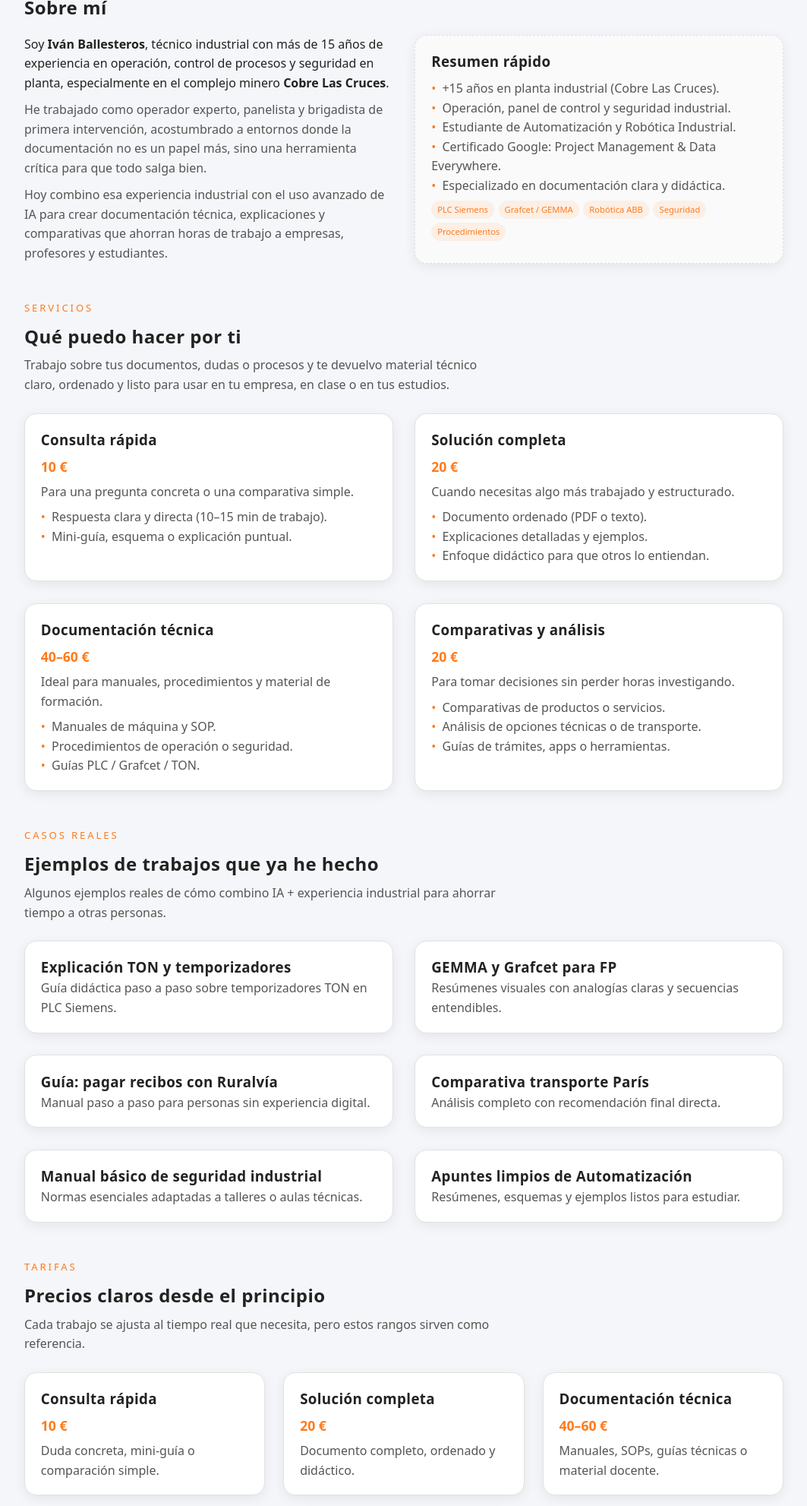
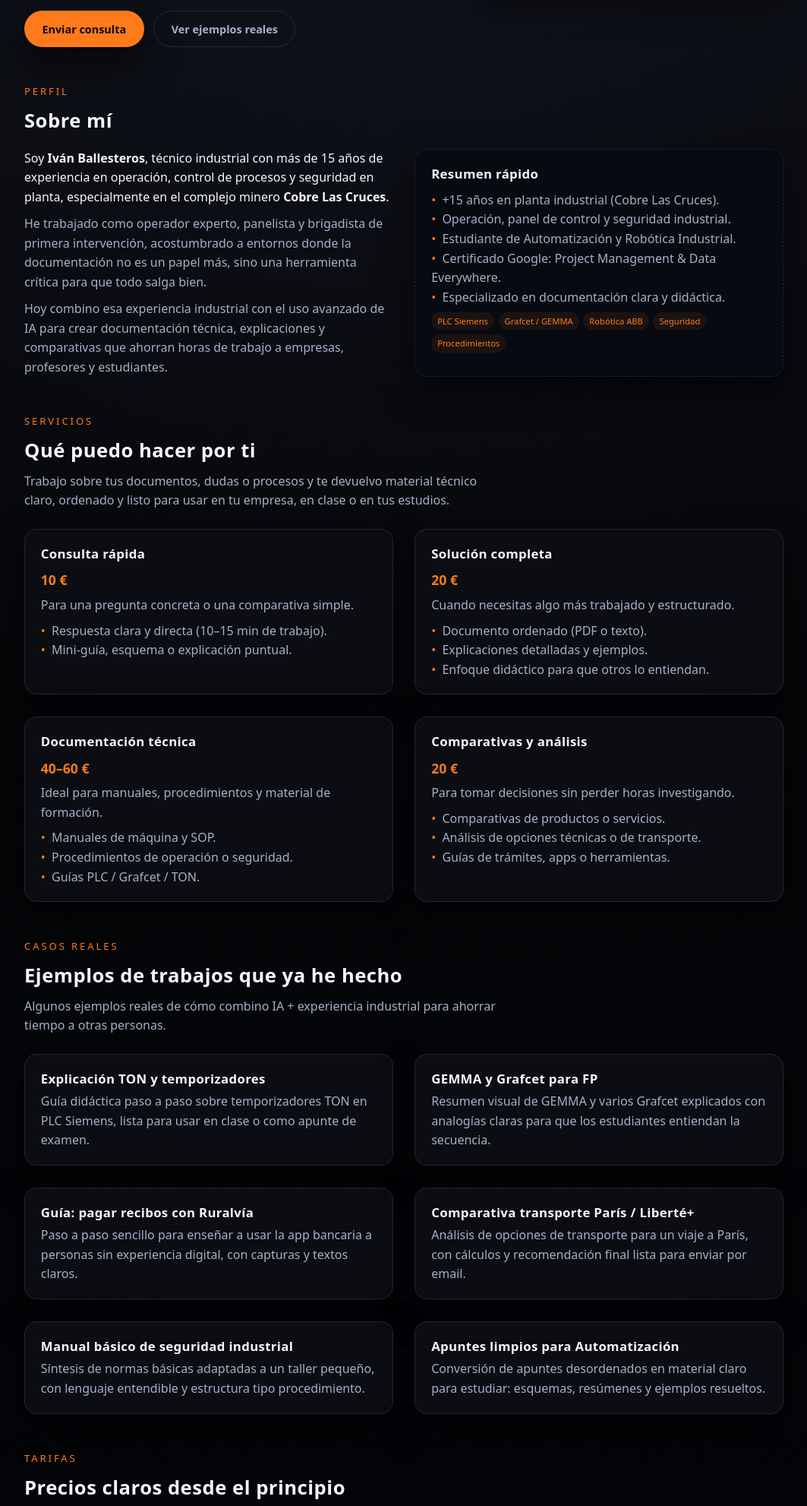
Before and after one commit to 00uno/ibc-doc-tecnica, a plain HTML site: page index.html in a window 1280 px wide. Shown: the part 611-2593 px from the top of the page at 76% size, without its empty margins (108-1171 px from the left). Drawn offline with Linux system fonts and the light colour scheme.

Commit message:
Update index.html

```diff
--- a/index.html
+++ b/index.html
@@ -4,21 +4,18 @@
   <meta charset="UTF-8" />
   <title>IBC · Documentación Técnica Inteligente</title>
   <meta name="viewport" content="width=device-width, initial-scale=1" />
-
   <style>
     :root {
-      /* PALETA CLARA */
-      --bg: #f5f6f9;
-      --bg-alt: #ffffff;
-      --text: #222;
-      --text-soft: #555;
+      --bg: #050608;
+      --bg-alt: #0b0d12;
       --accent: #ff7a1a;
-      --accent-soft: rgba(255, 122, 26, 0.09);
-
-      --border: #e2e2e2;
+      --accent-soft: rgba(255, 122, 26, 0.08);
+      --text: #f5f7ff;
+      --text-soft: #a7afc7;
+      --border: #232534;
+      --shadow: 0 18px 45px rgba(0, 0, 0, 0.6);
       --radius: 16px;
       --max-width: 1040px;
-      --shadow: 0 4px 16px rgba(0,0,0,0.07);
     }
 
     * {
@@ -29,7 +26,7 @@
 
     body {
       font-family: system-ui, -apple-system, BlinkMacSystemFont, "Segoe UI", sans-serif;
-      background: var(--bg);
+      background: radial-gradient(circle at top, #151824 0, #050608 45%, #020308 100%);
       color: var(--text);
       line-height: 1.6;
     }
@@ -38,15 +35,17 @@
       color: var(--accent);
       text-decoration: none;
     }
-    a:hover { text-decoration: underline; }
 
-    /* HEADER */
+    a:hover {
+      text-decoration: underline;
+    }
+
     header {
       position: sticky;
       top: 0;
       z-index: 999;
-      background: rgba(255,255,255,0.9);
-      backdrop-filter: blur(12px);
+      background: linear-gradient(to bottom, rgba(5, 6, 8, 0.96), rgba(5, 6, 8, 0.9));
+      backdrop-filter: blur(16px);
       border-bottom: 1px solid var(--border);
     }
 
@@ -60,7 +59,6 @@
       gap: 1rem;
     }
 
-    /* LOGO */
     .logo {
       display: flex;
       align-items: center;
@@ -71,13 +69,13 @@
       width: 44px;
       height: 44px;
       border-radius: 999px;
-      background: radial-gradient(circle at 30% 25%, #ffe6cc 0, #ff7a1a 45%, #b95418 100%);
+      background: radial-gradient(circle at 30% 25%, #ffc98a 0, #ff7a1a 35%, #7a3310 100%);
       display: flex;
       align-items: center;
       justify-content: center;
       font-weight: 700;
       font-size: 1.2rem;
-      color: white;
+      color: #0a0a0a;
       box-shadow: var(--shadow);
     }
 
@@ -94,7 +92,6 @@
       color: var(--text-soft);
     }
 
-    /* NAV LINKS */
     .nav-links {
       display: flex;
       gap: 1.2rem;
@@ -116,19 +113,33 @@
       display: none;
     }
 
-    /* MAIN */
     main {
       max-width: var(--max-width);
       margin: 0 auto;
       padding: 1.8rem 1.25rem 3rem;
     }
 
-    section { margin: 3rem 0; }
+    section {
+      margin: 3rem 0;
+    }
 
     h1, h2, h3 {
       font-weight: 700;
       letter-spacing: 0.02em;
-      color: #222;
+    }
+
+    h1 {
+      font-size: clamp(2.1rem, 3vw + 1rem, 2.8rem);
+    }
+
+    h2 {
+      font-size: 1.6rem;
+      margin-bottom: 0.4rem;
+    }
+
+    h3 {
+      font-size: 1.05rem;
+      margin-bottom: 0.2rem;
     }
 
     .eyebrow {
@@ -139,9 +150,10 @@
       margin-bottom: 0.5rem;
     }
 
-    .muted { color: var(--text-soft); }
+    .muted {
+      color: var(--text-soft);
+    }
 
-    /* HERO */
     .hero {
       display: grid;
       grid-template-columns: minmax(0, 3fr) minmax(0, 2.2fr);
@@ -176,7 +188,7 @@
 
     .btn-primary {
       background: var(--accent);
-      color: #fff;
+      color: #130900;
       box-shadow: var(--shadow);
     }
 
@@ -196,7 +208,7 @@
     }
 
     .hero-side {
-      background: #ffffff;
+      background: radial-gradient(circle at top, #1b2034 0, #050608 55%);
       border-radius: 24px;
       padding: 1.5rem 1.6rem;
       border: 1px solid var(--border);
@@ -218,19 +230,17 @@
       font-size: 0.72rem;
       padding: 0.25rem 0.6rem;
       border-radius: 999px;
-      border: 1px solid rgba(0,0,0,0.06);
-      background: #fafafa;
+      border: 1px solid rgba(255,255,255,0.06);
+      background: rgba(3,4,10,0.7);
       color: var(--text-soft);
     }
 
-    /* GRID GENERAL */
     .grid-2 {
       display: grid;
       grid-template-columns: repeat(2, minmax(0, 1fr));
       gap: 1.8rem;
     }
 
-    /* CARDS */
     .card {
       background: var(--bg-alt);
       border-radius: var(--radius);
@@ -240,15 +250,21 @@
     }
 
     .card-soft {
-      background: #fafafa;
+      background: rgba(8, 10, 18, 0.9);
       border-style: dashed;
     }
 
-    /* LISTAS */
-    ul { list-style: none; margin-top:0.5rem; }
-    li::before { content:"• "; color:var(--accent); margin-right:0.25rem; }
+    ul {
+      list-style: none;
+      margin-top: 0.5rem;
+    }
 
-    /* TAGS */
+    li::before {
+      content: "• ";
+      color: var(--accent);
+      margin-right: 0.25rem;
+    }
+
     .tag-row {
       margin-top: 0.4rem;
       display: flex;
@@ -264,7 +280,6 @@
       color: var(--accent);
     }
 
-    /* PRICING */
     .pricing {
       display: grid;
       grid-template-columns: repeat(3, minmax(0, 1fr));
@@ -279,7 +294,6 @@
       margin-bottom: 0.4rem;
     }
 
-    /* CONTACTO GRID */
     .contact-grid {
       display: grid;
       grid-template-columns: minmax(0, 1.1fr) minmax(0, 1.4fr);
@@ -287,7 +301,6 @@
       align-items: flex-start;
     }
 
-    /* FORMULARIO */
     form {
       display: flex;
       flex-direction: column;
@@ -300,7 +313,7 @@
     }
 
     input, textarea {
-      background: #ffffff;
+      background: #050609;
       border-radius: 10px;
       border: 1px solid var(--border);
       padding: 0.55rem 0.75rem;
@@ -316,7 +329,6 @@
       border-color: var(--accent);
     }
 
-    /* FOOTER */
     footer {
       border-top: 1px solid var(--border);
       padding: 1rem 1.25rem 1.8rem;
@@ -325,26 +337,32 @@
       color: var(--text-soft);
     }
 
-    /* RESPONSIVE */
     @media (max-width: 860px) {
-      .hero { grid-template-columns: minmax(0, 1fr); }
-      .hero-side { order: -1; }
-
-      .grid-2 { grid-template-columns: minmax(0, 1fr); }
-
-      .pricing { grid-template-columns: minmax(0, 1fr); }
-
-      .contact-grid { grid-template-columns: minmax(0, 1fr); }
-
-      .nav-links { display: none; }
-
-      .nav-cta { display: inline-flex; }
+      .hero {
+        grid-template-columns: minmax(0, 1fr);
+      }
+      .hero-side {
+        order: -1;
+      }
+      .grid-2 {
+        grid-template-columns: minmax(0, 1fr);
+      }
+      .pricing {
+        grid-template-columns: minmax(0, 1fr);
+      }
+      .contact-grid {
+        grid-template-columns: minmax(0, 1fr);
+      }
+      .nav-links {
+        display: none;
+      }
+      .nav-cta {
+        display: inline-flex;
+      }
     }
   </style>
 </head>
-
 <body>
-
   <header>
     <nav class="nav">
       <div class="logo">
@@ -354,7 +372,6 @@
           <div class="logo-text-sub">IA + experiencia industrial</div>
         </div>
       </div>
-
       <div class="nav-links">
         <a href="#inicio">Inicio</a>
         <a href="#sobre-mi">Sobre mí</a>
@@ -363,13 +380,11 @@
         <a href="#tarifas">Tarifas</a>
         <a href="#contacto">Contacto</a>
       </div>
-
       <a href="#contacto" class="btn btn-primary nav-cta">Enviar consulta</a>
     </nav>
   </header>
 
   <main>
-
     <!-- HERO -->
     <section id="inicio" class="hero">
       <div class="hero-main">
@@ -387,17 +402,13 @@
 
       <aside class="hero-side">
         <h3>Qué obtienes conmigo</h3>
-        <p class="muted">
-          Respuestas técnicas claras, sin relleno y listas para aplicar en campo o en el aula.
-        </p>
-
+        <p class="muted">Respuestas técnicas claras, sin relleno y listas para aplicar en campo o en el aula.</p>
         <div class="badge-list">
           <span class="badge">Experiencia Cobre Las Cruces</span>
-          <span class="badge">Automatización & Robótica</span>
+          <span class="badge">Automatización &amp; Robótica</span>
           <span class="badge">PLC Siemens / Grafcet</span>
           <span class="badge">Seguridad industrial</span>
         </div>
-
         <div style="margin-top: 1.2rem;">
           <h3>Ideal para</h3>
           <ul class="muted">
@@ -413,7 +424,6 @@
     <section id="sobre-mi">
       <div class="eyebrow">Perfil</div>
       <h2>Sobre mí</h2>
-
       <div class="grid-2" style="margin-top: 1rem;">
         <div>
           <p>
@@ -421,30 +431,26 @@
             experiencia en operación, control de procesos y seguridad en planta, especialmente
             en el complejo minero <strong>Cobre Las Cruces</strong>.
           </p>
-
           <p class="muted" style="margin-top:0.6rem;">
             He trabajado como operador experto, panelista y brigadista de primera intervención,
             acostumbrado a entornos donde la documentación no es un papel más, sino una herramienta
             crítica para que todo salga bien.
           </p>
-
           <p class="muted" style="margin-top:0.6rem;">
             Hoy combino esa experiencia industrial con el uso avanzado de IA para crear
             documentación técnica, explicaciones y comparativas que ahorran horas de trabajo
             a empresas, profesores y estudiantes.
           </p>
         </div>
-
         <div class="card card-soft">
           <h3>Resumen rápido</h3>
           <ul class="muted">
             <li>+15 años en planta industrial (Cobre Las Cruces).</li>
             <li>Operación, panel de control y seguridad industrial.</li>
             <li>Estudiante de Automatización y Robótica Industrial.</li>
-            <li>Certificado Google: Project Management & Data Everywhere.</li>
+            <li>Certificado Google: Project Management &amp; Data Everywhere.</li>
             <li>Especializado en documentación clara y didáctica.</li>
           </ul>
-
           <div class="tag-row">
             <span class="tag">PLC Siemens</span>
             <span class="tag">Grafcet / GEMMA</span>
@@ -460,7 +466,6 @@
     <section id="servicios">
       <div class="eyebrow">Servicios</div>
       <h2>Qué puedo hacer por ti</h2>
-
       <p class="muted" style="margin-top:0.4rem; max-width:640px;">
         Trabajo sobre tus documentos, dudas o procesos y te devuelvo material técnico claro,
         ordenado y listo para usar en tu empresa, en clase o en tus estudios.
@@ -516,7 +521,6 @@
     <section id="ejemplos">
       <div class="eyebrow">Casos reales</div>
       <h2>Ejemplos de trabajos que ya he hecho</h2>
-
       <p class="muted" style="margin-top:0.4rem; max-width:640px;">
         Algunos ejemplos reales de cómo combino IA + experiencia industrial para ahorrar
         tiempo a otras personas.
@@ -525,32 +529,45 @@
       <div class="grid-2" style="margin-top:1.5rem;">
         <div class="card">
           <h3>Explicación TON y temporizadores</h3>
-          <p class="muted">Guía didáctica paso a paso sobre temporizadores TON en PLC Siemens.</p>
+          <p class="muted">
+            Guía didáctica paso a paso sobre temporizadores TON en PLC Siemens,
+            lista para usar en clase o como apunte de examen.
+          </p>
         </div>
-
         <div class="card">
           <h3>GEMMA y Grafcet para FP</h3>
-          <p class="muted">Resúmenes visuales con analogías claras y secuencias entendibles.</p>
+          <p class="muted">
+            Resumen visual de GEMMA y varios Grafcet explicados con analogías claras
+            para que los estudiantes entiendan la secuencia.
+          </p>
         </div>
-
         <div class="card">
           <h3>Guía: pagar recibos con Ruralvía</h3>
-          <p class="muted">Manual paso a paso para personas sin experiencia digital.</p>
+          <p class="muted">
+            Paso a paso sencillo para enseñar a usar la app bancaria a personas sin experiencia
+            digital, con capturas y textos claros.
+          </p>
         </div>
-
         <div class="card">
-          <h3>Comparativa transporte París</h3>
-          <p class="muted">Análisis completo con recomendación final directa.</p>
+          <h3>Comparativa transporte París / Liberté+</h3>
+          <p class="muted">
+            Análisis de opciones de transporte para un viaje a París, con cálculos y
+            recomendación final lista para enviar por email.
+          </p>
         </div>
-
         <div class="card">
           <h3>Manual básico de seguridad industrial</h3>
-          <p class="muted">Normas esenciales adaptadas a talleres o aulas técnicas.</p>
+          <p class="muted">
+            Síntesis de normas básicas adaptadas a un taller pequeño, con lenguaje
+            entendible y estructura tipo procedimiento.
+          </p>
         </div>
-
         <div class="card">
-          <h3>Apuntes limpios de Automatización</h3>
-          <p class="muted">Resúmenes, esquemas y ejemplos listos para estudiar.</p>
+          <h3>Apuntes limpios para Automatización</h3>
+          <p class="muted">
+            Conversión de apuntes desordenados en material claro para estudiar:
+            esquemas, resúmenes y ejemplos resueltos.
+          </p>
         </div>
       </div>
     </section>
@@ -559,28 +576,26 @@
     <section id="tarifas">
       <div class="eyebrow">Tarifas</div>
       <h2>Precios claros desde el principio</h2>
-
       <p class="muted" style="margin-top:0.4rem; max-width:640px;">
-        Cada trabajo se ajusta al tiempo real que necesita, pero estos rangos sirven como referencia.
+        Cada trabajo se ajusta al tiempo real que necesita, pero estos rangos te sirven
+        como referencia para saber dónde te mueves.
       </p>
 
       <div class="pricing" style="margin-top:1.5rem;">
         <div class="card">
           <h3>Consulta rápida</h3>
           <div class="price">10 €</div>
-          <p class="muted">Duda concreta, mini-guía o comparación simple.</p>
+          <p class="muted">Una duda concreta, una mini-guía o una comparativa sencilla.</p>
         </div>
-
         <div class="card">
           <h3>Solución completa</h3>
           <div class="price">20 €</div>
-          <p class="muted">Documento completo, ordenado y didáctico.</p>
+          <p class="muted">Documento bien estructurado, con ejemplos y explicación.</p>
         </div>
-
         <div class="card">
           <h3>Documentación técnica</h3>
           <div class="price">40–60 €</div>
-          <p class="muted">Manuales, SOPs, guías técnicas o material docente.</p>
+          <p class="muted">Procedimientos, manuales y material para empresas o profesores.</p>
         </div>
       </div>
     </section>
@@ -589,46 +604,40 @@
     <section id="contacto">
       <div class="eyebrow">Contacto</div>
       <h2>Cuéntame qué necesitas</h2>
-
       <div class="contact-grid" style="margin-top:1rem;">
         <div>
           <p class="muted">
-            Envíame tu problema o documento y te responderé con una propuesta clara:
-            qué puedo hacer, cuánto costaría y plazo estimado.
+            Envíame tu problema, documento o idea y te contestaré con una propuesta clara:
+            qué puedo hacer, cuánto costaría y en qué plazo.
           </p>
-
           <p class="muted" style="margin-top:0.6rem;">
             📧 <strong>Correo directo:</strong>
             <a href="mailto:ibclaboral@gmail.com">ibclaboral@gmail.com</a>
           </p>
-
           <p class="muted" style="margin-top:0.6rem; font-size:0.85rem;">
-            Puedes adjuntar PDFs, fotos o apuntes cuando te responda.
+            Si quieres, puedes adjuntar documentos técnicos (PDF, fotos de apuntes, etc.)
+            cuando te responda por email.
           </p>
         </div>
-
         <div class="card">
           <h3>Formulario de contacto</h3>
           <p class="muted" style="margin-bottom:0.7rem;">
-            Este formulario envía tu mensaje directamente a mi email.
+            Este formulario envía tu mensaje a mi correo. Solo necesito lo justo para entender tu caso.
           </p>
-
           <form method="POST" action="https://formspree.io/f/XXXXXXXX">
+            <!-- Sustituye XXXXXXXX por tu ID real de Formspree -->
             <div>
               <label for="nombre">Nombre</label>
               <input id="nombre" name="nombre" required />
             </div>
-
             <div>
               <label for="email">Correo electrónico</label>
               <input id="email" name="email" type="email" required />
             </div>
-
             <div>
               <label for="mensaje">¿Qué necesitas?</label>
               <textarea id="mensaje" name="mensaje" rows="4" required></textarea>
             </div>
-
             <button type="submit" class="btn btn-primary" style="margin-top:0.4rem;">
               Enviar mensaje
             </button>
@@ -636,12 +645,10 @@
         </div>
       </div>
     </section>
-
   </main>
 
   <footer>
     IBC · Documentación Técnica Inteligente · IA + experiencia industrial
   </footer>
-
 </body>
 </html>
```
